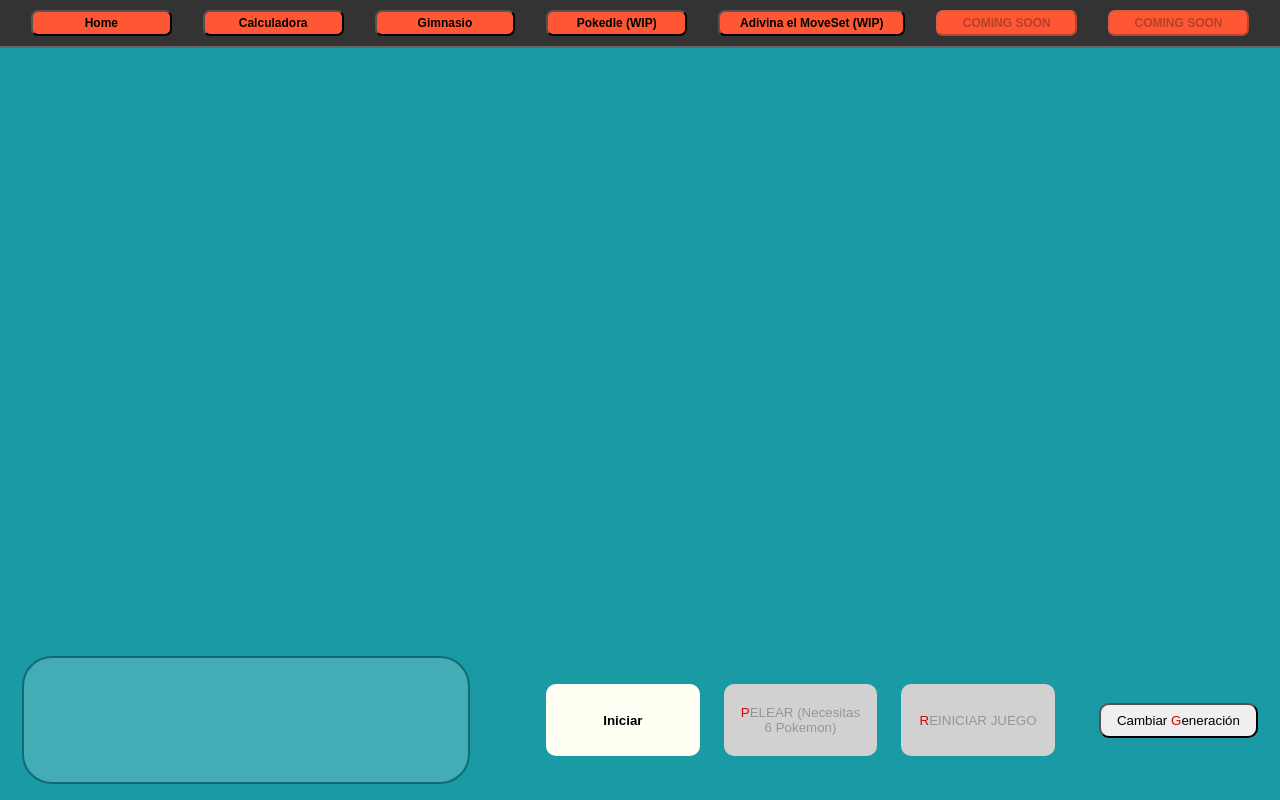
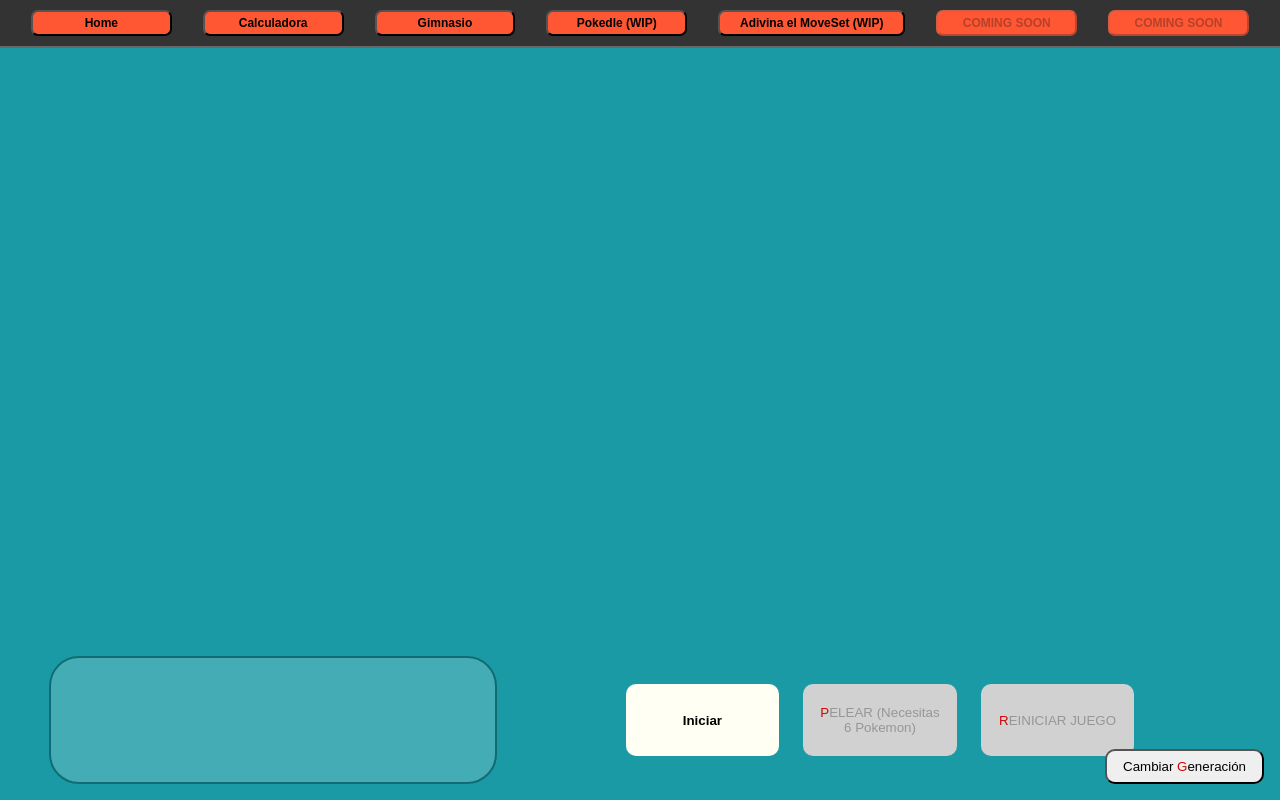
Before and after one commit to TomasBran/Portal-Pokemon, a React (Create React App) app: page /gym in a window 1280 px wide. Built offline with nearby package versions, Linux system fonts and the light colour scheme.

Commit message:
para subir el moveset minigame

```diff
--- a/src/components/Generations/Generations.js
+++ b/src/components/Generations/Generations.js
@@ -64,6 +64,7 @@ const Generations = ({getGenerations, resetGame}) => {
 
         if (!generationsContainer.classList.contains("invisible")) {
             generationsContainer.classList.toggle("invisible");
+            resetGame(false)
             return;
           }
 
--- a/src/components/MoveSet/MoveSet.css
+++ b/src/components/MoveSet/MoveSet.css
@@ -8,7 +8,6 @@
     align-items: center;
 
 }
-
 
 
 .moveset-game-container{
@@ -146,3 +145,9 @@
 .restart-button-container{
     margin-top: 8px;
 }
+
+.generation-selector-button{
+    position: fixed;
+    bottom: 2vh;
+    right: 2vh;
+}
--- a/src/components/MoveSet/MoveSet.js
+++ b/src/components/MoveSet/MoveSet.js
@@ -7,20 +7,21 @@ import { generateRandomPokemonNumber } from '../../utils/functions';
 import Swal from 'sweetalert2';
 import withReactContent from 'sweetalert2-react-content';
 import Generations from '../Generations/Generations';
-import { pokemonExists} from '../../services/pokemon';
+import { getPokemonsGeneration, pokemonExists } from '../../services/pokemon';
 import { ToastContainer } from 'react-toastify';
 
 const MoveSet = () => {
 
     const MySwal = withReactContent(Swal);
     const [originalPokemonMovements, setOriginalPokemonMovements] = useState([])
+    const [currentGenerations, setCurrentGenerations] = useState([true,true,true,true,true,true,true,true])
     const [movesShown, setMovesShown] = useState(0)
     const [inputValue, setInputValue] = useState('')
     const [guessedPokemons, setGuessedPokemons] = useState([])
 
     const startNewGame = async () => {
-        // const newPokemon = await getPokemonMovements(generateRandomPokemonNumber());
-        const newPokemon = await getPokemonMovements("eevee")
+        const newPokemon = await getPokemonMovements(generateRandomPokemonNumber(currentGenerations));
+        // const newPokemon = await getPokemonMovements("eevee")
         setOriginalPokemonMovements(newPokemon)
     }
 
@@ -48,6 +49,10 @@ const MoveSet = () => {
         }
     }
 
+    const getGenerations = (childGenerations) => {
+        setCurrentGenerations(childGenerations);
+    }
+
     const handleInputChange = (value) => {
         setInputValue(value)
     }
@@ -73,6 +78,7 @@ const MoveSet = () => {
         }
     }
 
+    console.log(getPokemonsGeneration(originalPokemonMovements[6]))
 
     useEffect(() => {
 
@@ -116,6 +122,9 @@ const MoveSet = () => {
 
 
                 <div className='moveset-container'>
+                    <div>
+                        <span>Generación: {getPokemonsGeneration(originalPokemonMovements[6])}</span>
+                    </div>
                     <div className='movements'>
                         <div className={`moveset-item movement ${movesShown>=1 ? "shown-moveset" : "hidden-moveset"}`}>
                             <span>{`Movimiento 1`}<br />{movesShown>=1 ? originalPokemonMovements[0] : "???"}</span>
@@ -136,7 +145,7 @@ const MoveSet = () => {
             </div>
 
             <ToastContainer/>
-            {/* <Generations/> */}
+            <Generations getGenerations={getGenerations} resetGame={resetGame}/>
         </div>
     )
 }
--- a/src/components/PokeGym/PokeGym.js
+++ b/src/components/PokeGym/PokeGym.js
@@ -111,11 +111,9 @@ const PokeGym = () => {
 
 
 
-
-
     const getGenerations = (childGenerations) => {
         setCurrentGenerations(childGenerations);
-       }
+    }
 
 
     const updatePokemonTeam = async () => {
--- a/src/services/movements.js
+++ b/src/services/movements.js
@@ -1,4 +1,3 @@
-import { toast } from 'react-toastify';
 import 'react-toastify/dist/ReactToastify.css';
 
 
@@ -21,11 +20,13 @@ async function getPokemonMovements (pokemonName) {
         if(!pokemonMovements.includes(availableMovements[randomNumber])){
             pokemonMovements.push(availableMovements[randomNumber])
         }
-    }
+    } // 0 a 3
 
     const randomAbilityNumber = Math.floor(Math.random() * fetchedPokemon.abilities.length)
-    pokemonMovements.push(fetchedPokemon.abilities[randomAbilityNumber].ability.name.replace(/-/g, ' '))
-    pokemonMovements.push(fetchedPokemon.name)
+    pokemonMovements.push(fetchedPokemon.abilities[randomAbilityNumber].ability.name.replace(/-/g, ' ')) // 4
+    pokemonMovements.push(fetchedPokemon.name) // 5
+    pokemonMovements.push(fetchedPokemon.id) // 6
+
     })
 
 
--- a/src/services/pokemon.js
+++ b/src/services/pokemon.js
@@ -3,6 +3,10 @@ import { toast } from 'react-toastify';
 import 'react-toastify/dist/ReactToastify.css';
 import { capitalizeFirstLetter } from '../utils/functions';
 
+
+const pokemonNumberLimits = [
+    151, 251, 386, 493, 649, 721, 809, 898, 1017
+]
 
 async function pokemonExists (pokemonName){
     const response = await fetch('https://pokeapi.co/api/v2/pokemon?limit=905&offset=0');
@@ -28,15 +32,25 @@ async function pokemonExists (pokemonName){
 
 }
 
+function getPokemonsGeneration (pokemonId) {
+
+    let wasGenerationAssigned = false
+    let generation
+
+    pokemonNumberLimits.forEach((element, index) => {
+        if(pokemonId<=element && !wasGenerationAssigned){
+         generation = index+1
+         wasGenerationAssigned = true
+        }
+    });
+
+    return generation
+}
+
 
 async function getPokemon (pokemonName) {
     let pokemon = {}
     pokemonName+=''
-
-    const pokemonNumberLimits = [
-        151, 251, 386, 493, 649, 721, 809, 898, 1017
-    ]
-
 
 
 
@@ -44,7 +58,6 @@ async function getPokemon (pokemonName) {
     .then(res => res.json())
     .then(fetchedPokemon => {
         let totalStats = 0
-        let wasGenerationAssigned = false
         fetchedPokemon.stats.forEach(stat => {
             totalStats += stat.base_stat
         })
@@ -64,12 +77,10 @@ async function getPokemon (pokemonName) {
 
 
         pokemon.name = capitalizeFirstLetter(fetchedPokemon.name)
-        pokemonNumberLimits.forEach((element, index) => {
-            if(fetchedPokemon.id<=element && !wasGenerationAssigned){
-             pokemon.generation = index+1
-             wasGenerationAssigned = true
-            }
-        });
+
+        pokemon.generation = getPokemonsGeneration(fetchedPokemon.id)
+
+
         pokemon.type_1 = capitalizeFirstLetter(fetchedPokemon.types[0].type.name)
         pokemon.type_2 = fetchedPokemon.types.length>1 ?  capitalizeFirstLetter(fetchedPokemon.types[1].type.name) : "Ninguno"
         pokemon.power = totalStats
@@ -99,4 +110,4 @@ async function getPokemon (pokemonName) {
 }
 
 
-export { getPokemon, pokemonExists}
+export { getPokemon, pokemonExists, getPokemonsGeneration}
```
